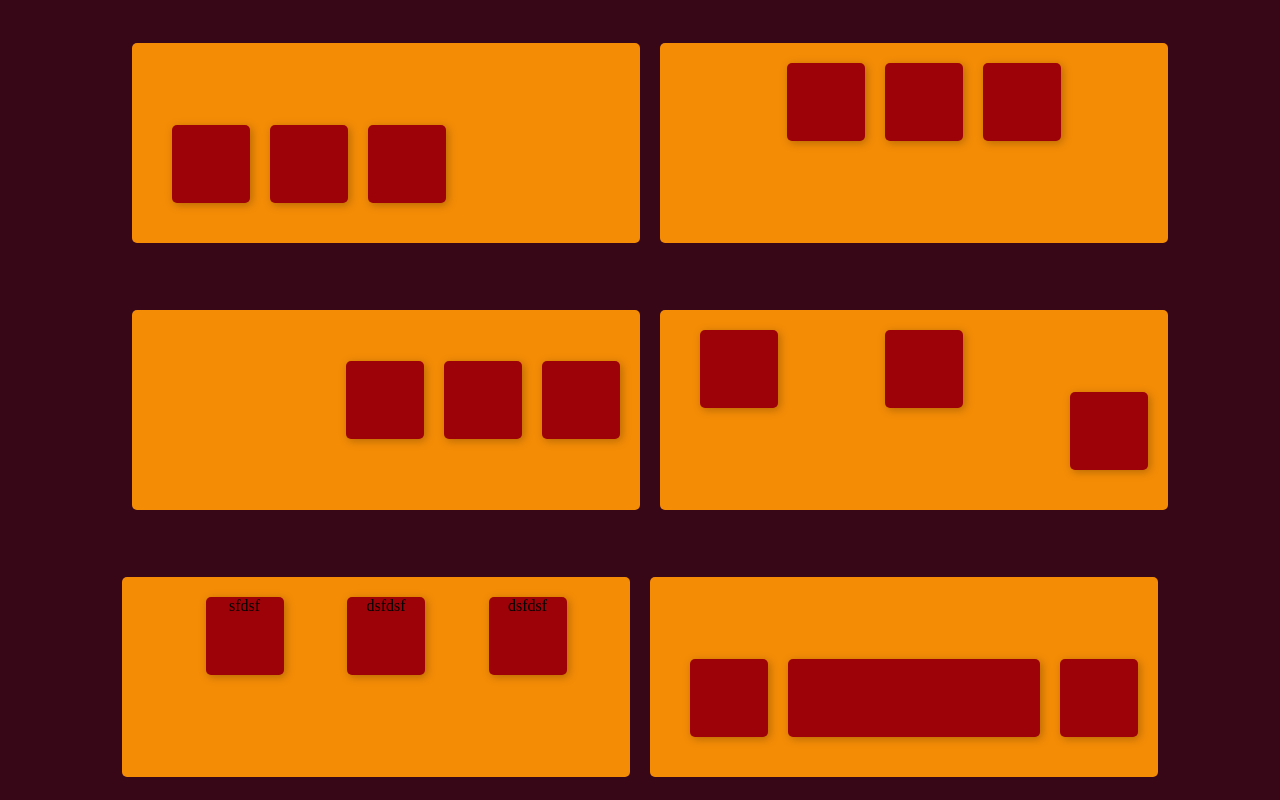
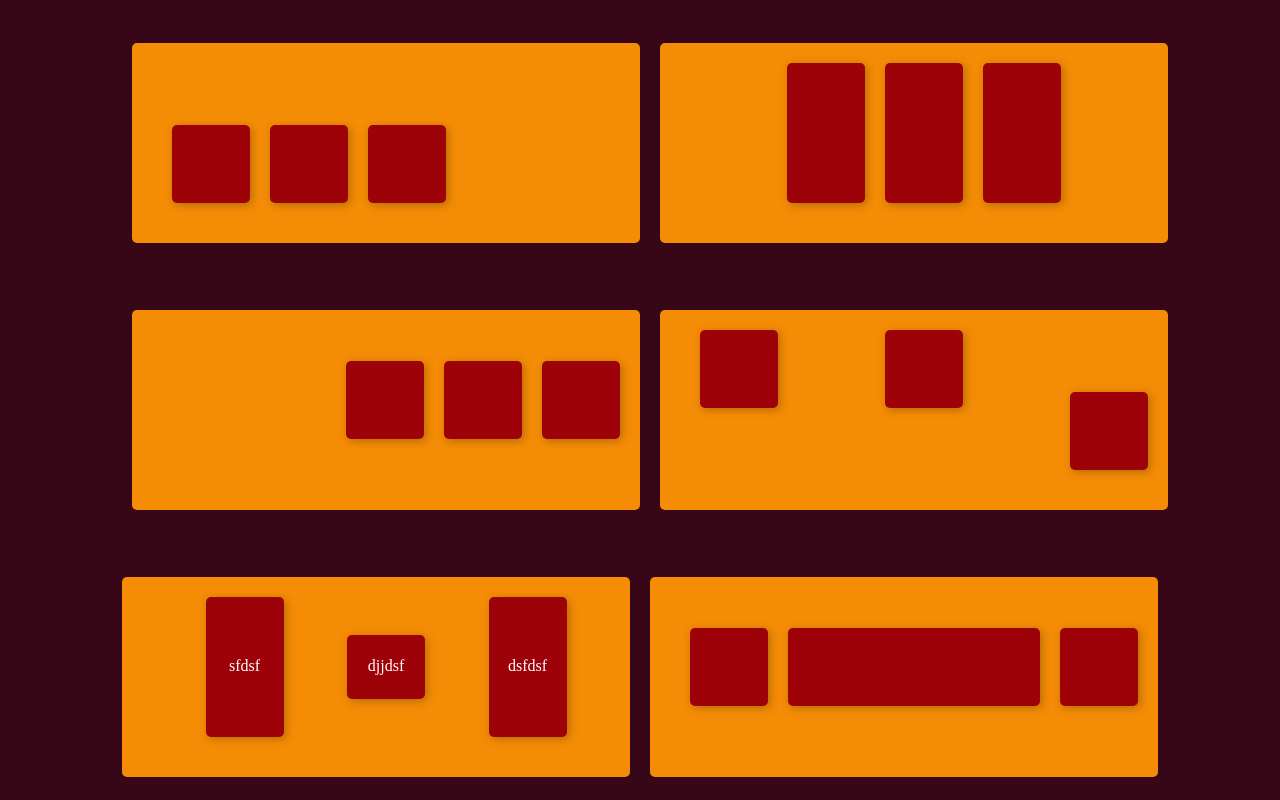
Before and after one commit to TrooperLooper/assignment_5.0, a plain HTML site: page index.html in a window 1280 px wide. Drawn offline with Linux system fonts and the light colour scheme.

Commit message:
finished draft

```diff
--- a/index.html
+++ b/index.html
@@ -37,7 +37,7 @@
     </div>
         <div class="box-five">
             <div class="box-one__box">sfdsf</div>
-            <div class="box-one__box">dsfdsf</div>
+            <div class="box-shrink__box">djjdsf</div>
             <div class="box-one__box">dsfdsf</div>
         </div>
         <div class="box-six">
--- a/styles/index.css
+++ b/styles/index.css
@@ -8,17 +8,22 @@
 
 }
 
+
 .box-one__box {
     width: 78px;
-    height: 78px;
+    min-height:78px;
     background-color: #9D0208;
     border-radius: 5px;
     margin-left: 20px;
     margin-bottom: 20px;
     filter:drop-shadow(2px 2px 4px rgba(0,0,0,0.25));
     text-align: center;
+    align-content: center;
+}
 
-}
+body {
+    color: white;
+  }
 
 .box-dropped__box {
     width: 78px;
@@ -28,6 +33,19 @@
     border-radius:5px;
     margin-left: 20px;
     margin-bottom: 20px;
+    filter:drop-shadow(2px 2px 4px rgba(0,0,0,0.25));
+}
+
+.box-shrink__box {
+    width: 78px;
+    height: 64px;
+    align-self: center;
+    background-color: #9D0208;
+    border-radius: 5px;
+    margin-left: 20px;
+    margin-bottom: 20px;
+    text-align: center;
+    align-content: center;
     filter:drop-shadow(2px 2px 4px rgba(0,0,0,0.25));
 }
 
@@ -91,6 +109,7 @@
     padding: 20px;
     display: inline-flex;
     justify-content: space-between;
+    align-items: flex-start;
     background-color: #F48C06;
     border-radius: 5px;
 }
@@ -117,7 +136,7 @@
     padding: 20px;
     display: inline-flex;
     justify-content: space-around;
-    align-items: flex-end;
+    align-items: center;
     background-color: #F48C06;
     border-radius: 5px;
 }
```
